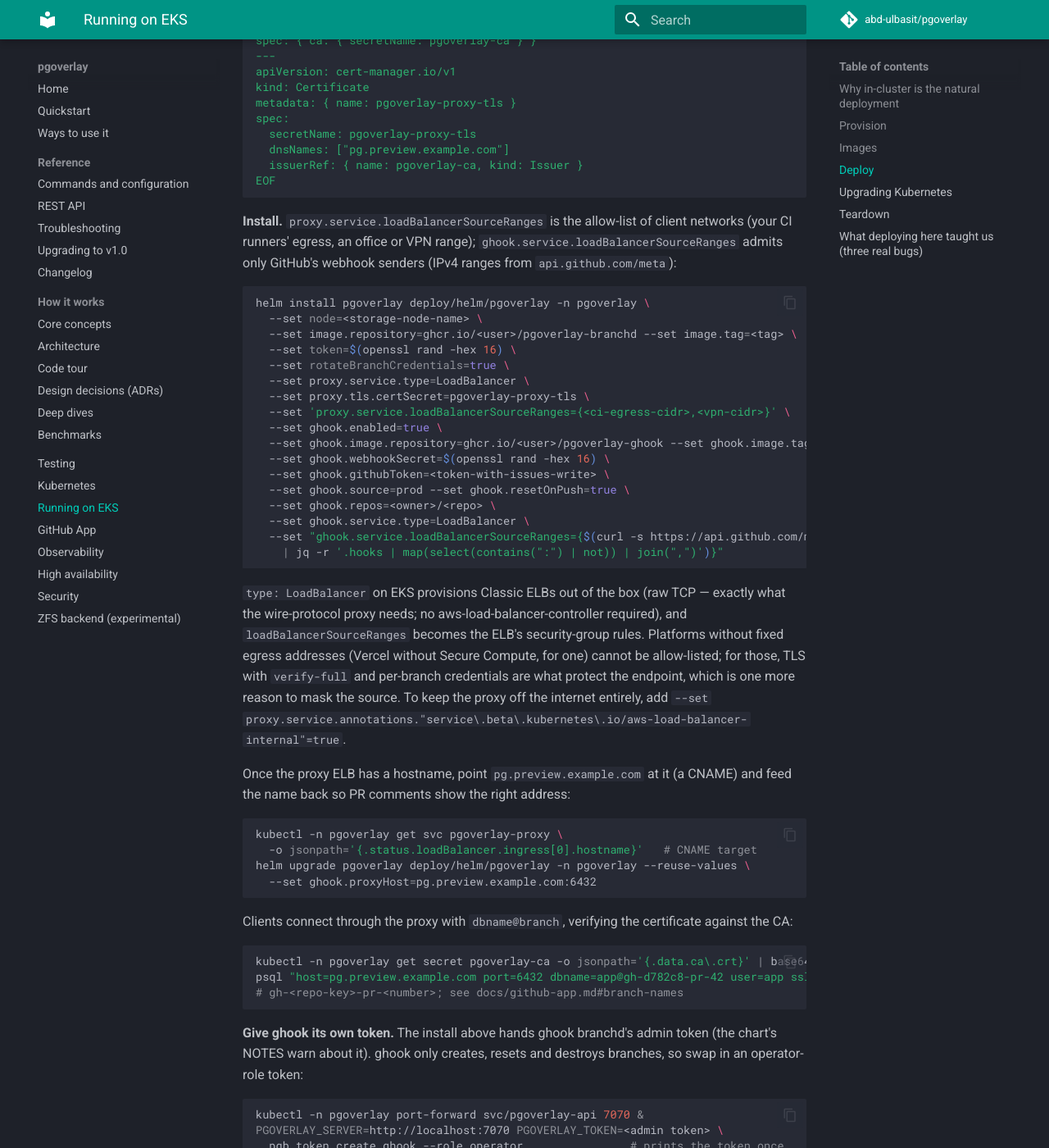
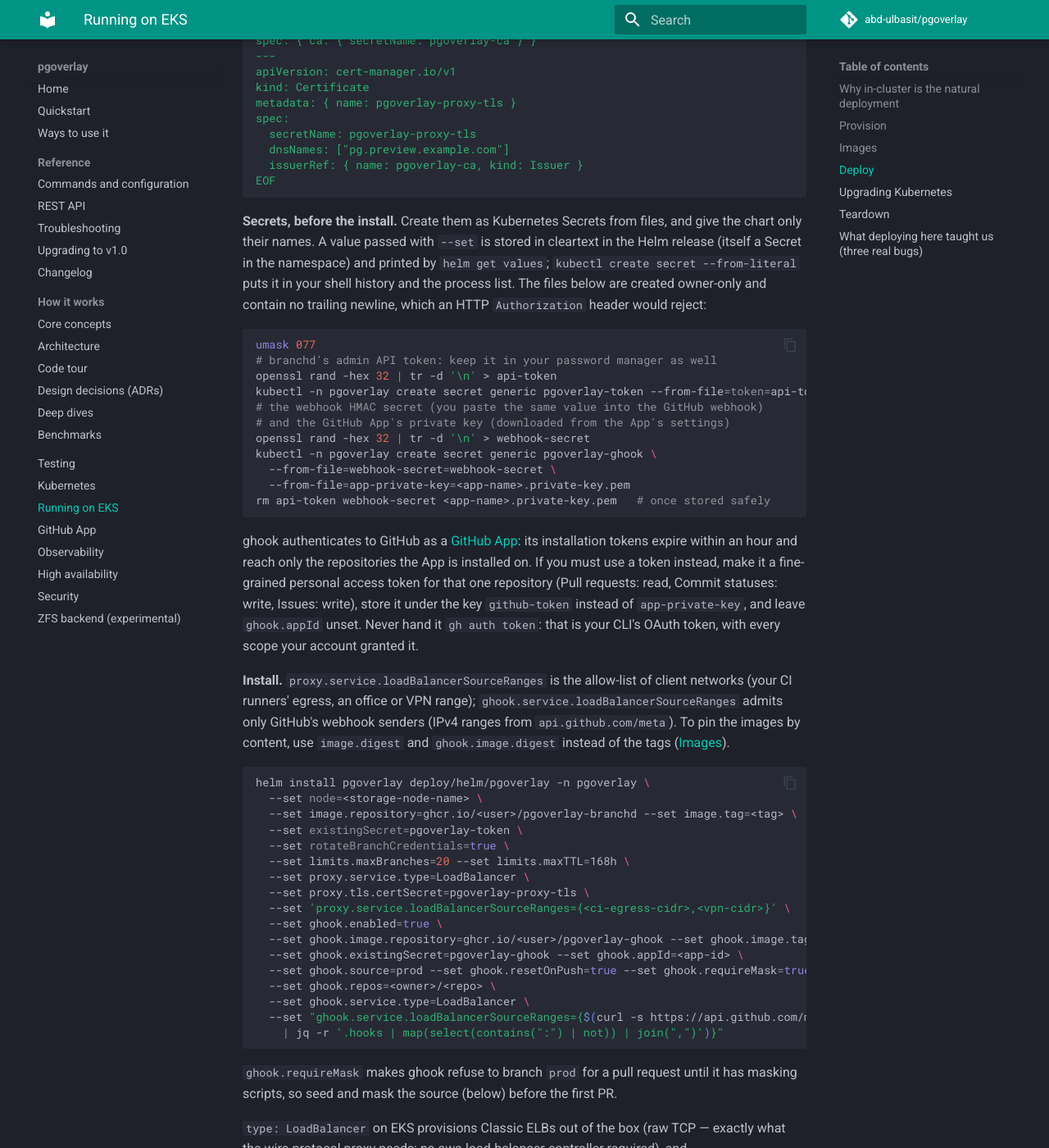
Before and after one commit to abd-ulbasit/pgoverlay, an MkDocs documentation site: the page built from docs/eks.md, in a window 1280 px wide and 1400 px high, scrolled down 3396 px. Shown: the whole window at 82% size. Built offline with MkDocs 1.6.1 and Material for MkDocs 9.7.7, drawn with Linux system fonts in a browser that asks for light colours; comment, search, counter and statistics services are not loaded; some of the changed text lies outside the part shown.

Commit message:
docs: keep secrets out of helm --set in the deployment guides
values.yaml and NOTES warn that `--set token=` leaves the value in
cleartext in the Helm release history, yet the EKS walkthrough told
readers to `--set token`, `--set ghook.webhookSecret` and
`--set ghook.githubToken`, the GitHub App guide did the same with
`--set-file ghook.appPrivateKey`, the csi and HA guides used
`--set token`, and several places created Secrets with
`--from-literal`, which puts the value in shell history and `ps`.

- docs/eks.md creates the API token, the webhook secret and the App key
  as Secrets from owner-only files without trailing newlines, installs
  with existingSecret / ghook.existingSecret, uses a GitHub App (or a
  fine-grained single-repo PAT, never `gh auth token`), sets branch
  limits and ghook.requireMask, and masks the source before the first
  PR. The operator token goes from pgb straight into a Secret via stdin.
- The Kubernetes upgrade loop no longer runs
  `terraform apply -auto-approve` over four versions: plan one version,
  read it, apply that plan. Each step replaces the node and, in
  hostpath mode, its data.
- docs/github-app.md, docs/kubernetes.md (csi install, ghook token),
  docs/ha.md, values.yaml and NOTES.txt follow the same pattern.

The single-node dev quickstarts (README, kubernetes.md hostpath) keep
`--set token=`, which values.yaml allows for local use and NOTES flag
on every install.

Co-Authored-By: Claude Opus 5.5 <noreply@anthropic.com>

````diff
--- a/docs/eks.md
+++ b/docs/eks.md
@@ -164,30 +164,67 @@ spec:
 EOF
 ```
 
+**Secrets, before the install.** Create them as Kubernetes Secrets from
+files, and give the chart only their names. A value passed with `--set` is
+stored in cleartext in the Helm release (itself a Secret in the namespace)
+and printed by `helm get values`; `kubectl create secret --from-literal`
+puts it in your shell history and the process list. The files below are
+created owner-only and contain no trailing newline, which an HTTP
+`Authorization` header would reject:
+
+```bash
+umask 077
+# branchd's admin API token: keep it in your password manager as well
+openssl rand -hex 32 | tr -d '\n' > api-token
+kubectl -n pgoverlay create secret generic pgoverlay-token --from-file=token=api-token
+# the webhook HMAC secret (you paste the same value into the GitHub webhook)
+# and the GitHub App's private key (downloaded from the App's settings)
+openssl rand -hex 32 | tr -d '\n' > webhook-secret
+kubectl -n pgoverlay create secret generic pgoverlay-ghook \
+  --from-file=webhook-secret=webhook-secret \
+  --from-file=app-private-key=<app-name>.private-key.pem
+rm api-token webhook-secret <app-name>.private-key.pem   # once stored safely
+```
+
+ghook authenticates to GitHub as a [GitHub App](github-app.md): its
+installation tokens expire within an hour and reach only the repositories
+the App is installed on. If you must use a token instead, make it a
+fine-grained personal access token for that one repository (Pull requests:
+read, Commit statuses: write, Issues: write), store it under the key
+`github-token` instead of `app-private-key`, and leave `ghook.appId` unset.
+Never hand it `gh auth token`: that is your CLI's OAuth token, with every
+scope your account granted it.
+
 **Install.** `proxy.service.loadBalancerSourceRanges` is the allow-list of
 client networks (your CI runners' egress, an office or VPN range);
 `ghook.service.loadBalancerSourceRanges` admits only GitHub's webhook
-senders (IPv4 ranges from `api.github.com/meta`):
+senders (IPv4 ranges from `api.github.com/meta`). To pin the images by
+content, use `image.digest` and `ghook.image.digest` instead of the tags
+([Images](kubernetes.md#images)).
 
 ```bash
 helm install pgoverlay deploy/helm/pgoverlay -n pgoverlay \
   --set node=<storage-node-name> \
   --set image.repository=ghcr.io/<user>/pgoverlay-branchd --set image.tag=<tag> \
-  --set token=$(openssl rand -hex 16) \
+  --set existingSecret=pgoverlay-token \
   --set rotateBranchCredentials=true \
+  --set limits.maxBranches=20 --set limits.maxTTL=168h \
   --set proxy.service.type=LoadBalancer \
   --set proxy.tls.certSecret=pgoverlay-proxy-tls \
   --set 'proxy.service.loadBalancerSourceRanges={<ci-egress-cidr>,<vpn-cidr>}' \
   --set ghook.enabled=true \
   --set ghook.image.repository=ghcr.io/<user>/pgoverlay-ghook --set ghook.image.tag=<tag> \
-  --set ghook.webhookSecret=$(openssl rand -hex 16) \
-  --set ghook.githubToken=<token-with-issues-write> \
-  --set ghook.source=prod --set ghook.resetOnPush=true \
+  --set ghook.existingSecret=pgoverlay-ghook --set ghook.appId=<app-id> \
+  --set ghook.source=prod --set ghook.resetOnPush=true --set ghook.requireMask=true \
   --set ghook.repos=<owner>/<repo> \
   --set ghook.service.type=LoadBalancer \
   --set "ghook.service.loadBalancerSourceRanges={$(curl -s https://api.github.com/meta \
     | jq -r '.hooks | map(select(contains(":") | not)) | join(",")')}"
 ```
+
+`ghook.requireMask` makes ghook refuse to branch `prod` for a pull request
+until it has masking scripts, so seed and mask the source (below) before the
+first PR.
 
 `type: LoadBalancer` on EKS provisions Classic ELBs out of the box (raw TCP
 — exactly what the wire-protocol proxy needs; no aws-load-balancer-controller
@@ -223,33 +260,44 @@ destroys branches, so swap in an operator-role token:
 
 ```bash
 kubectl -n pgoverlay port-forward svc/pgoverlay-api 7070 &
-PGOVERLAY_SERVER=http://localhost:7070 PGOVERLAY_TOKEN=<admin token> \
-  pgb token create ghook --role operator                # prints the token once
-kubectl -n pgoverlay create secret generic pgoverlay-ghook-api --from-literal=token=<it>
+export PGOVERLAY_SERVER=http://localhost:7070
+export PGOVERLAY_TOKEN="$(kubectl -n pgoverlay get secret pgoverlay-token -o jsonpath='{.data.token}' | base64 -d)"
+# the operator token goes straight from pgb into the Secret, never to the screen
+pgb token create ghook --role operator | tr -d '\n' |
+  kubectl -n pgoverlay create secret generic pgoverlay-ghook-api --from-file=token=/dev/stdin
 helm upgrade pgoverlay deploy/helm/pgoverlay -n pgoverlay --reuse-values \
   --set ghook.apiTokenSecret=pgoverlay-ghook-api
 ```
 
 Point the GitHub webhook at
-`http://<ghook-elb>:8080/webhook` (`pull_request` events, the same secret).
+`http://<ghook-elb>:8080/webhook` (`pull_request` events, the
+`webhook-secret` value from above).
 Deliveries are HMAC-verified, and the allow-list keeps everyone but GitHub
 off the endpoint; put an HTTPS ingress in front if the PR metadata in the
 payloads should not travel in cleartext. Seed the source the native way
 (`pgb source add` against the in-cluster service via the port-forward of
-`pgoverlay-api` above); if you enable `networkPolicy`, set
+`pgoverlay-api` above), then mask it (`pgb source set-mask prod mask.sql`,
+see [usage](usage.md)); if you enable `networkPolicy`, set
 `networkPolicy.sourceEgress` to the source so the seed helpers can reach it
 and nothing else.
 
 ## Upgrading Kubernetes
 
 EKS moves one minor version at a time. `cluster_version` is a Terraform
-variable for exactly this:
+variable for exactly this: plan one step, read it, apply that plan, then do
+the next version.
 
 ```bash
-for v in 1.33 1.34 1.35 1.36; do
-  terraform apply -auto-approve -var cluster_version=$v
-done
+v=1.34   # then 1.35, then 1.36: one minor version per step
+terraform plan -out "k8s-$v.tfplan" -var cluster_version=$v \
+  -var 'budget_alert_emails=["you@example.com"]'
+terraform apply "k8s-$v.tfplan"
 ```
+
+Do not script it with `-auto-approve`: each step replaces the node, and with
+it (below) every hostpath branch and the registry. The plan should change
+the control-plane version and the node group and nothing else; anything more
+means the configuration drifted and is worth stopping for.
 
 Each step upgrades the control plane (~10 min) and rolls the node group.
 pgoverlay itself is indifferent — it uses only stable v1 APIs — but
````
Also changed, not shown: docs/github-app.md (+14 -7 lines), docs/ha.md (+1 -1 lines), docs/kubernetes.md (+10 -4 lines), 2 other files.
